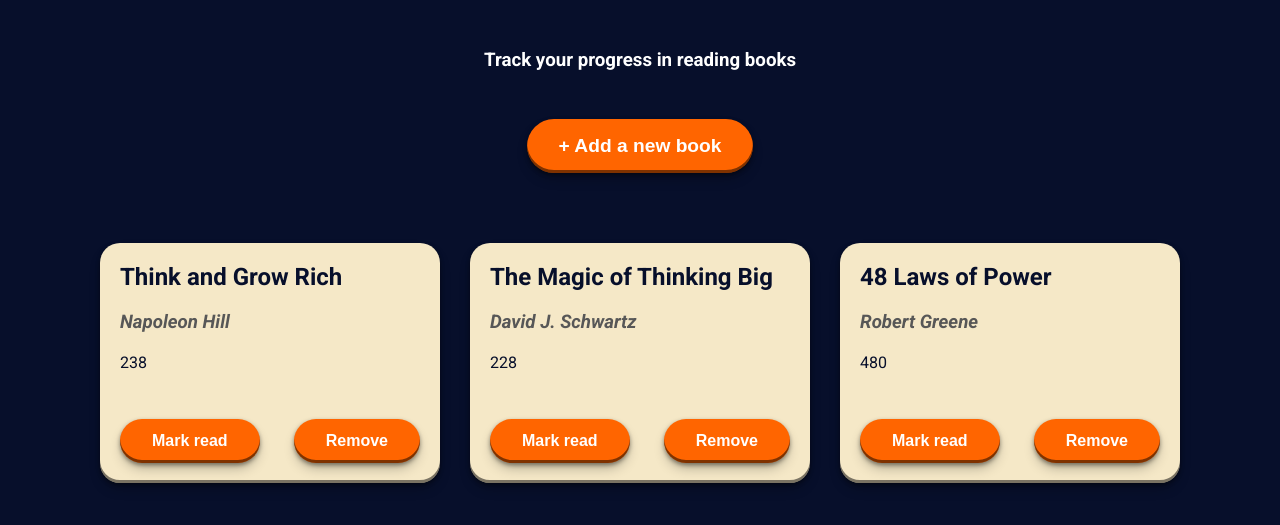
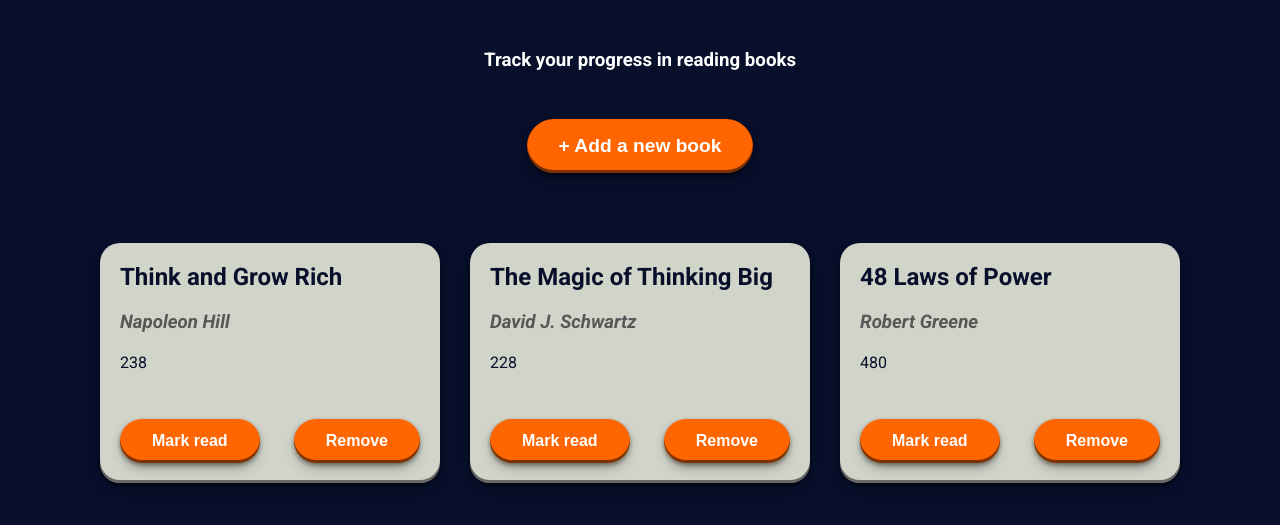
Before and after one commit to ArtemiiHH/library-project, a plain HTML site: page index.html in a window 1280 px wide. Shown: the part 89-614 px from the top of the page. Drawn offline with Linux system fonts and the light colour scheme.

Commit message:
Change card bg color

```diff
--- a/styles.css
+++ b/styles.css
@@ -5,7 +5,7 @@
 :root {
   /* Colors */
   --color-bg: #070f2b;
-  --color-sec: #f5e8c7;
+  --color-sec: #D1D4C9;
   --color-btn: #ff6500;
   --color-txt: white;
   --card-title: #070f2b;
```
